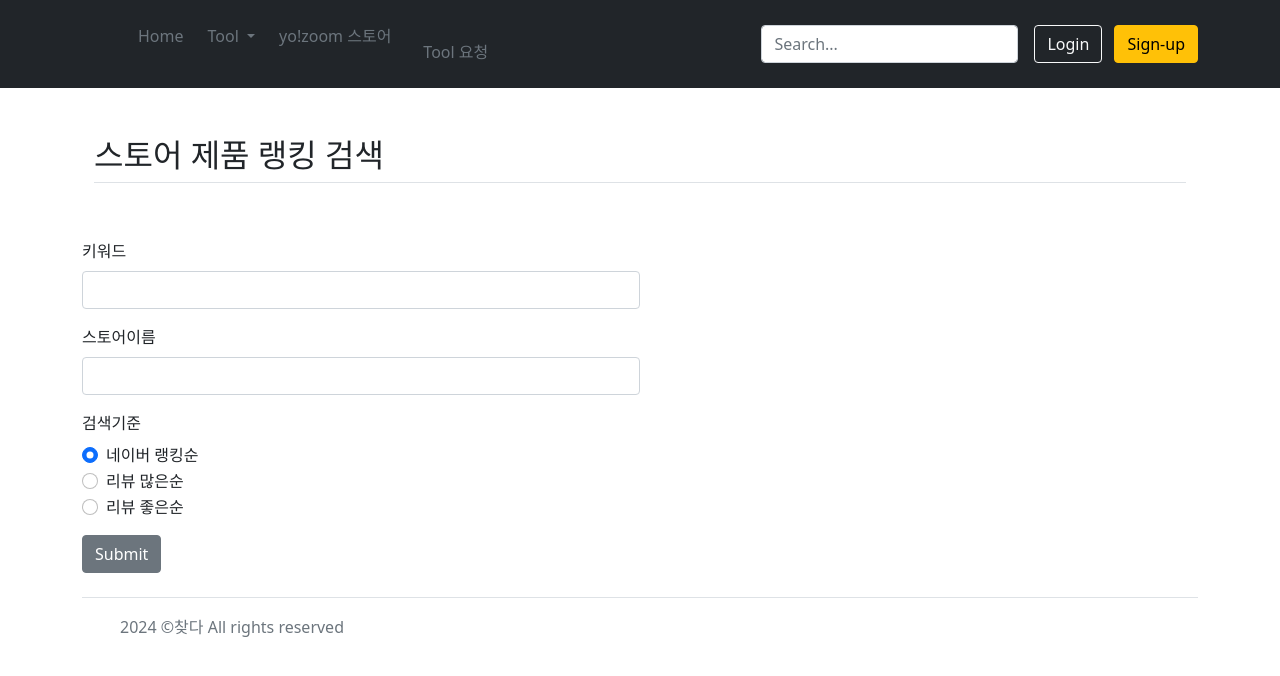
After one commit to KimYoungTiger/modutool, a Flask app: page /tool/searching in a window 1280 px wide. The commit adds this page. Shown: the top 676 px of the page. Run offline with Flask 3, Linux system fonts and the light colour scheme.

Commit message:
searching.html 수정

```diff
--- a/app/__init__.py
+++ b/app/__init__.py
@@ -4,6 +4,7 @@ from .extensions import db, migrate
 from .main import main as main_blueprint
 from .auth import auth as auth_name_blueprint
 from .api import api as api_blueprint
+from .tool import tool as tool_blueprint
 
 def create_app(config_class=Config):
     app = Flask(__name__)
@@ -26,5 +27,6 @@ def create_app(config_class=Config):
     app.register_blueprint(main_blueprint, url_prefix='/')
     app.register_blueprint(auth_name_blueprint, url_prefix='/auth')
     app.register_blueprint(api_blueprint, url_prefix='/api')
+    app.register_blueprint(tool_blueprint, url_prefix='/tool')
 
     return app
--- a/app/templates/base.html
+++ b/app/templates/base.html
@@ -26,8 +26,7 @@
                     <ul class="dropdown-menu dropdown-menu-dark dropdown-menu-macos mx-0 border-0 shadow" aria-labelledby="navbarDropdownTool" style="width: 220px;">
                         <li><a class="dropdown-item" href="{{ url_for('main.tool')}}">전체 Tool</a></li>
                         <li><hr class="dropdown-divider"></li>
-                        <li><a class="dropdown-item" href="#">Sub Tool 2</a></li>
-                        <li><a class="dropdown-item" href="#">Sub Tool 3</a></li>
+                        <li><a class="dropdown-item" href="#">스토어 제품 랭킹 검색</a></li>
                     </ul>
                 </li>
                 <li><a href="{{ url_for('main.store')}}" class="nav-link px-2 text-secondary">yo!zoom 스토어</li>
@@ -46,10 +45,10 @@
         </div>
     </header>
 
-    <div class="container">
-        {% block content %}
-        {% endblock %}
-    </div>
+
+    {% block content %}
+    {% endblock %}
+
 
     <div class=container>
         <footer class="d-flex flex-wrap justify-content-between align-items-center py-3 my-4 border-top">
--- a/app/templates/main/home.html
+++ b/app/templates/main/home.html
@@ -9,7 +9,9 @@
     <div class="cover-container d-flex w-50 h-50 p-3 mx-auto text-center flex-column text-white bg-dark">
       <main class="px-3" content-box>
         <h1>chat-da &lt;찾다!&gt;</h1>
-        <p class="lead">우리는 모든가능성을 열어놓고 안되는걸 되게하는 방법을 “찾는” IT 전문가입니다. 안되는걸 되게하라! 사실 사람들이 안된다고 생각하고 포기하는걸 해내는 사람들이 역사적으로 이 세상을 바꿔나갔습니다. 오늘도 우리는 안되는걸 되게하는 방법을 찾는 회사 “찾다” 입니다</p>
+        <p class="lead">모두를 위한 스토어 툴, 무료로 제공합니다!&nbsp;
+          저희의 플랫폼은 모든 사용자가 자유롭게 도구를 요청하고, 공유할 수 있는 개방된 공간입니다.&nbsp;
+          누구나 필요한 도구를 쉽게 찾아 사용할 수 있습니다.</p>
         <p class="lead">
           <a href="#" class="btn btn-lg btn-secondary fw-bold border-white bg-white">Learn more</a>
         </p>
--- a/app/templates/main/store.html
+++ b/app/templates/main/store.html
@@ -29,6 +29,4 @@
     </div>
   </div>
 
-
-
 {% endblock %}
--- a/app/templates/main/tool.html
+++ b/app/templates/main/tool.html
@@ -13,21 +13,21 @@
       <div class="h-100 p-5 text-white bg-dark rounded-3">
         <h2>스토어 랭킹 검색</h2>
         <p>스토어에 판매되고 있는 제품의 랭킹을 검색합니다.</p>
-        <button class="btn btn-outline-light" type="button">button</button>
+        <a href="{{ url_for('tool.searching')}}" class="btn btn-outline-light" role="button">button</a>
       </div>
     </div>
     <div class="col-12 col-md-4">
       <div class="h-100 p-5 text-white bg-dark rounded-3">
         <h2>제품별 인기 키워드 검색</h2>
         <p>제품별 상위 노출되는 키워드를 알려줍니다.</p>
-        <button class="btn btn-outline-light" type="button">button</button>
+        <a href="http://example.com/link2" class="btn btn-outline-light" role="button">button</a>
       </div>
     </div>
     <div class="col-12 col-md-4">
       <div class="h-100 p-5 text-white bg-dark rounded-3">
         <h2>스토어 랭킹 검색</h2>
         <p>스토어에 판매되고 있는 제품의 랭킹을 검색합니다.</p>
-        <button class="btn btn-outline-light" type="button">button</button>
+        <a href="http://example.com/link3" class="btn btn-outline-light" role="button">button</a>
       </div>
     </div>
   </div>
--- a/app/templates/store_tool/searching.html
+++ /dev/null
@@ -1,6 +0,0 @@
-{% extends 'base.html' %}
-
-{% block content %}
-<h1>순위 검색 Tool</h1>
-<a href="{{ url_for('main.rankings') }}" class="button">순위 페이지로 이동</a>
-{% endblock %}
--- /dev/null
+++ b/app/templates/tool/searching.html
@@ -0,0 +1,45 @@
+{% extends 'base.html' %}
+
+{% block head %}
+{{ super() }}
+{% endblock %}
+
+{% block content %}
+
+<div class="container px-4 py-5" id="icon-grid">
+    <h2 class="pb-2 border-bottom">스토어 제품 랭킹 검색</h2>
+</div>
+
+<div class="container">
+    <form>
+        <div class="mb-3 col-6">
+            <label for="searchInput" class="form-label">키워드</label>
+            <input type="text" class="form-control" id="searchInput">
+        </div>
+
+        <div class="mb-3 col-6">
+            <label for="searchInput" class="form-label">스토어이름</label>
+            <input type="text" class="form-control" id="searchInput">
+        </div>
+
+        <div class="mb-3 col-6">
+            <label for="searchInput" class="form-label">검색기준</label>
+            <div class="form-check">
+                <input id="credit" name="paymentMethod" type="radio" class="form-check-input" checked="" required="">
+                <label class="form-check-label" for="credit">네이버 랭킹순</label>
+            </div>
+            <div class="form-check">
+                <input id="debit" name="paymentMethod" type="radio" class="form-check-input" required="">
+                <label class="form-check-label" for="debit">리뷰 많은순</label>
+            </div>
+            <div class="form-check">
+                <input id="paypal" name="paymentMethod" type="radio" class="form-check-input" required="">
+                <label class="form-check-label" for="paypal">리뷰 좋은순</label>
+            </div>
+        </div>
+        <button type="submit" class="btn btn-secondary">Submit</button>
+    </form>
+
+</div>
+
+{% endblock %}
--- /dev/null
+++ b/app/tool/__init__.py
@@ -0,0 +1,5 @@
+from flask import Blueprint
+
+tool = Blueprint('tool', __name__, template_folder='templates/tool')
+
+from . import routes
--- /dev/null
+++ b/app/tool/routes.py
@@ -0,0 +1,18 @@
+from flask import render_template, redirect, url_for, request, Blueprint
+from app.extensions import db, migrate
+from app.forms import DataForm
+from app.models import Content
+from . import tool
+
+@tool.route('/searching', methods=['GET', 'POST'])
+def searching():
+    results = None
+    search_initiated = False
+
+    if request.method == 'POST':
+        search_query = request.form.get('search_query')
+        if search_query:
+            results = Content.query.filter(Content.title.contains(search_query)).all()
+            search_initiated = True
+
+    return render_template('tool/searching.html', results=results, search_initiated=search_initiated)
```
Also changed, not shown: app/api/routes.py (+7 -56 lines), app/auth/routes.py (deleted, +0 -60 lines), app/main/routes.py (+0 -10 lines), app/static/css/style.css (added, +11 -0 lines).
